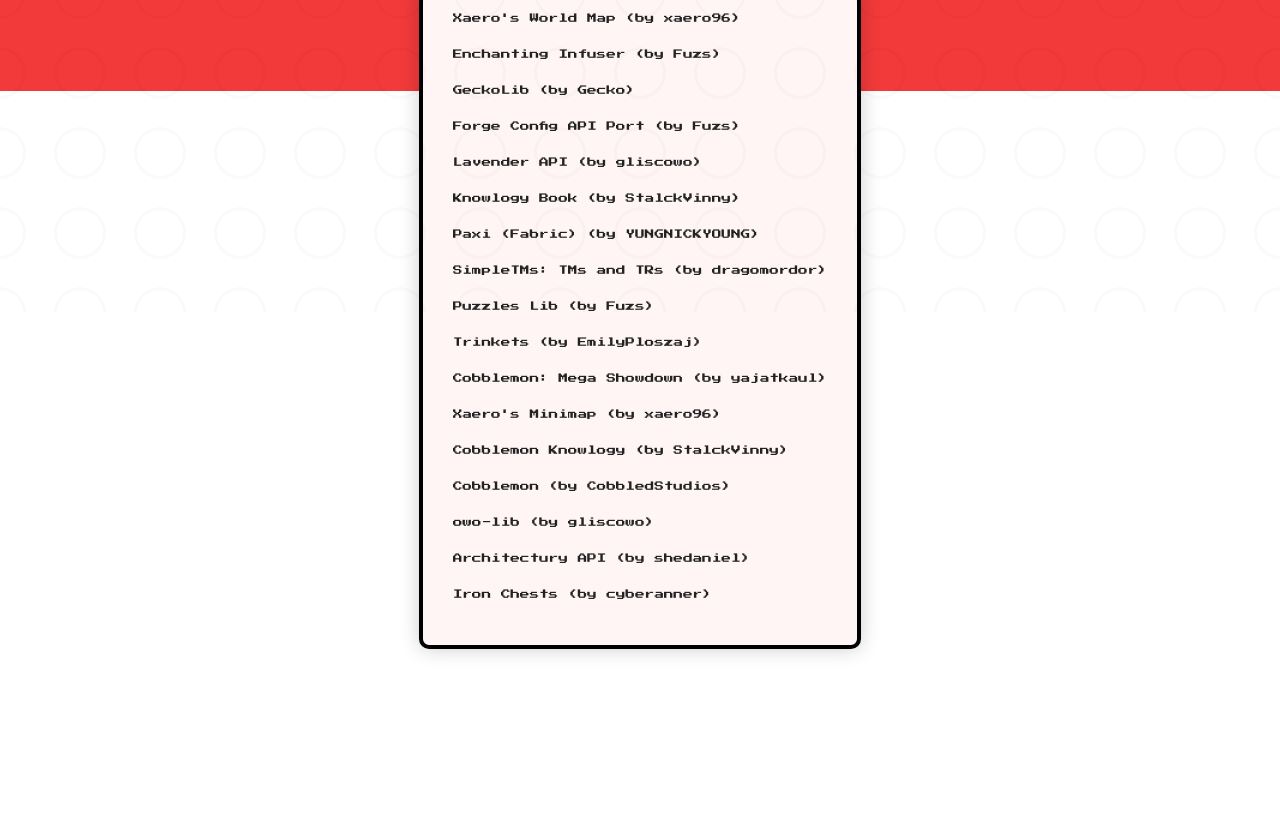
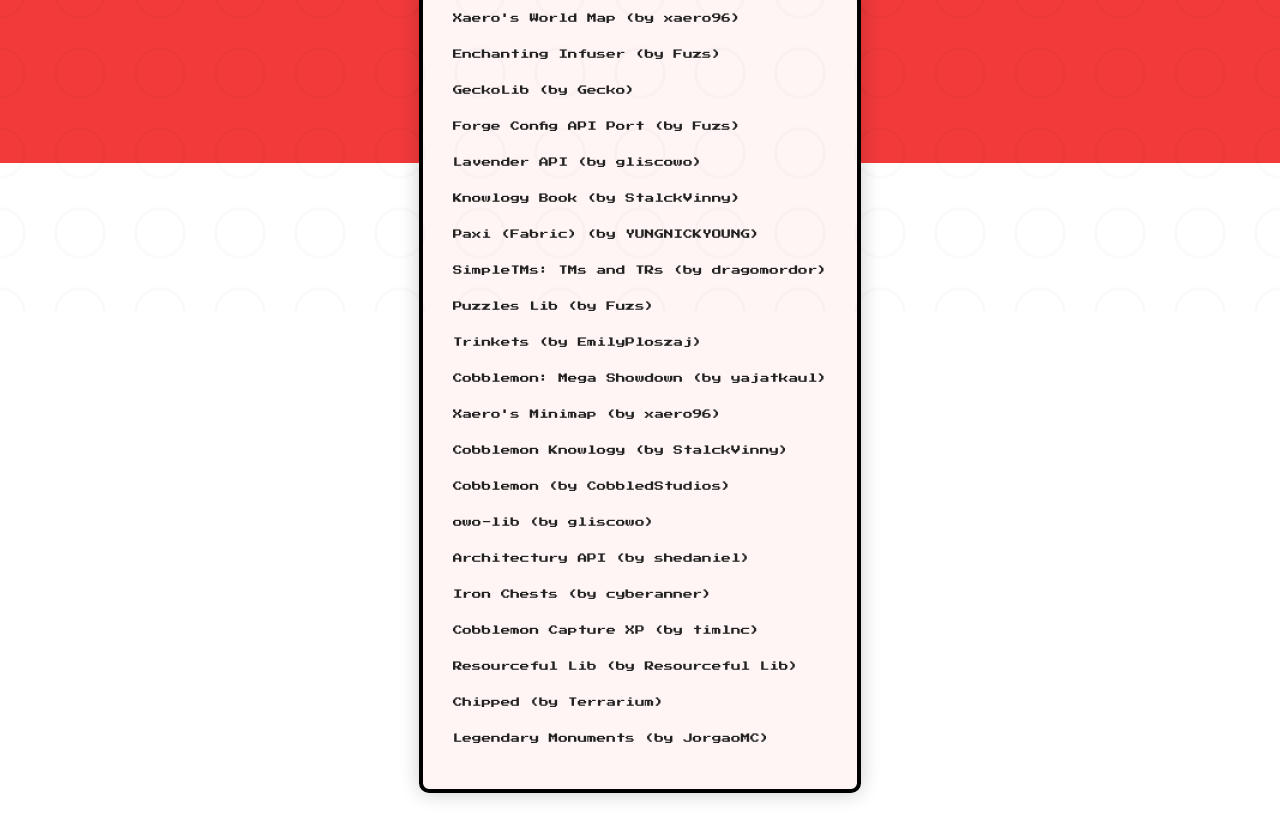
Before and after one commit to nietmeerleuk-nl/modlist, a plain HTML site: page index.html in a window 1280 px wide. Shown: the part 487-1300 px from the top of the page. Before the commit the page ends 1156 px from the top, so only its background shows below. Drawn offline with Linux system fonts and the light colour scheme.

Commit message:
Update index.html

```diff
--- a/index.html
+++ b/index.html
@@ -134,6 +134,10 @@
         <li><a href="https://www.curseforge.com/minecraft/mc-mods/owo-lib">owo-lib (by gliscowo)</a></li>
         <li><a href="https://www.curseforge.com/minecraft/mc-mods/architectury-api">Architectury API (by shedaniel)</a></li>
         <li><a href="https://www.curseforge.com/minecraft/mc-mods/iron-chests-for-fabric">Iron Chests (by cyberanner)</a></li>
+        <li><a href="https://www.curseforge.com/minecraft/mc-mods/cobblemon-capture-xp">Cobblemon Capture XP (by timlnc)</a></li>
+        <li><a href="https://modrinth.com/mod/resourceful-lib">Resourceful Lib (by Resourceful Lib)</a></li>
+        <li><a href="https://modrinth.com/mod/chipped">Chipped (by Terrarium)</a></li>
+        <li><a href="https://modrinth.com/mod/legendary-monuments">Legendary Monuments (by JorgaoMC)</a></li>
       </ul>
     </div>
   </div>
```
